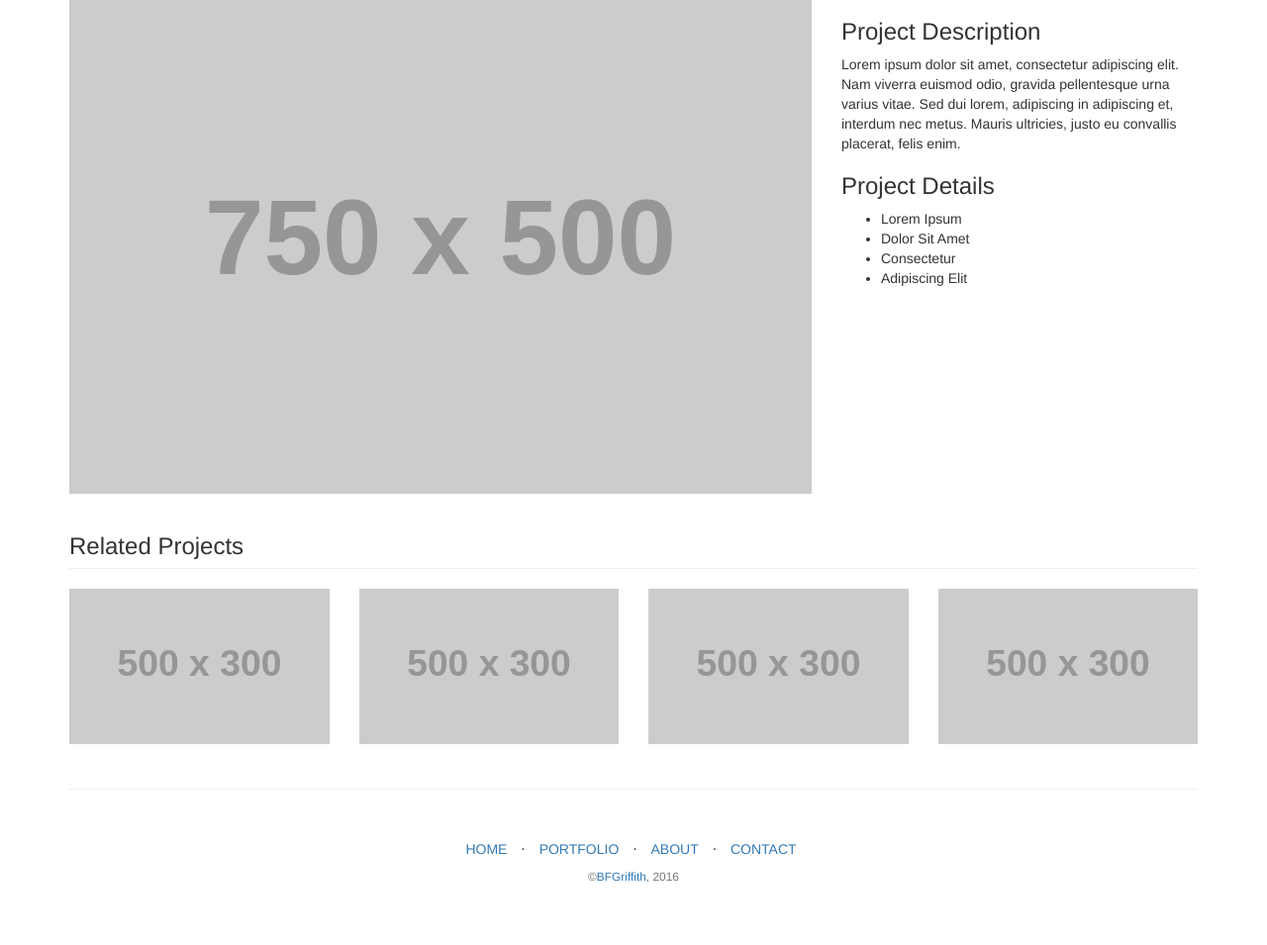
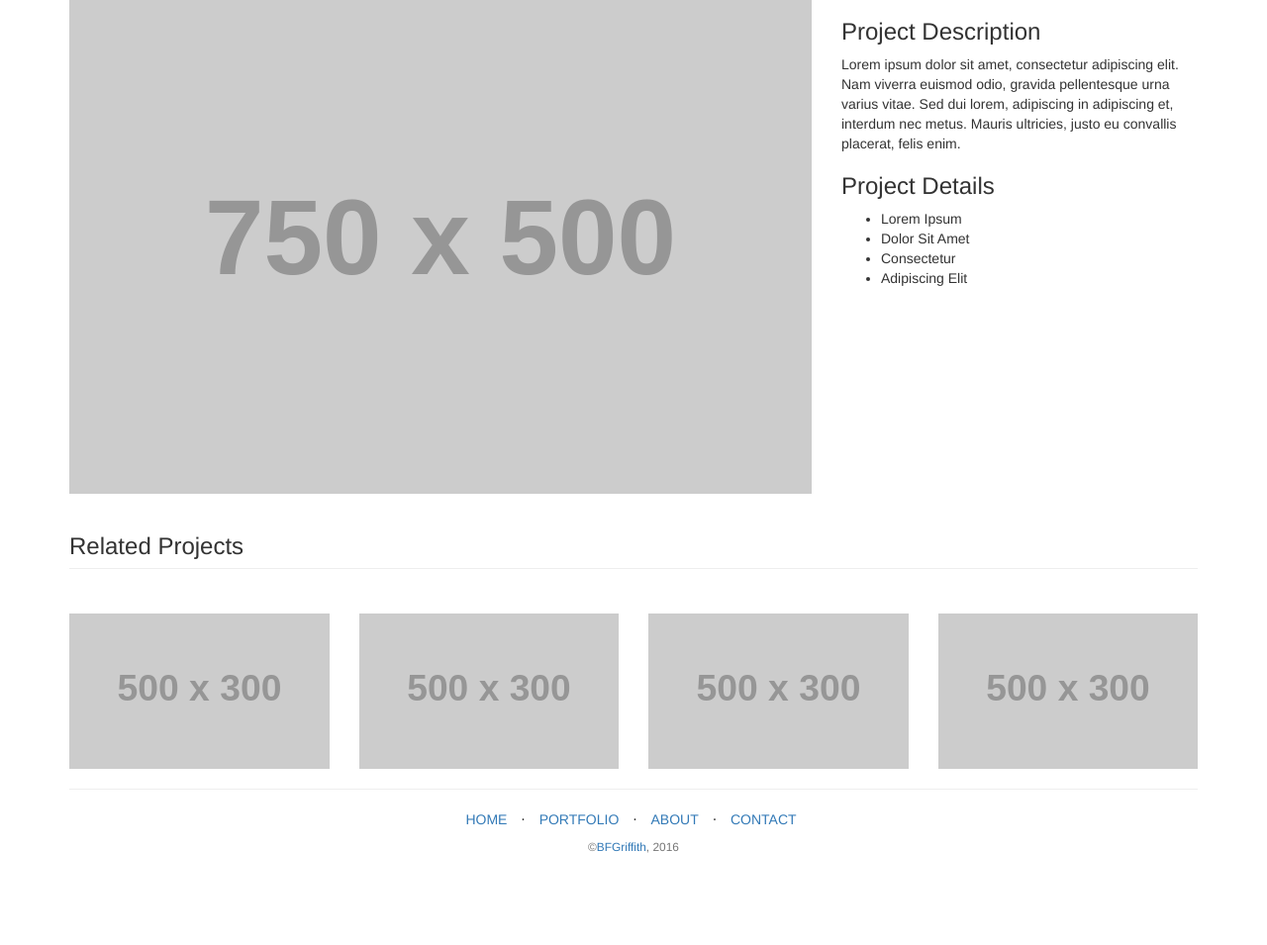
Before and after one commit to BFGriffith/BFGriffith-portfolio, a PHP site: page /portfolio.html in a window 1280 px wide. Shown: the part 181-1136 px from the top of the page at 99% size. After the commit the page ends 1043 px from the top, so only its background shows below. Run offline with PHP 8.4, Linux system fonts and the light colour scheme; grey boxes labelled with a size stand in for pictures from a placeholder-image service; some libraries are stand-ins or nearby versions.

Commit message:
added some css animations to portfolio-page Related Projects, but still working out some margin issues

```diff
--- a/css/portfolio-item.css
+++ b/css/portfolio-item.css
@@ -5,13 +5,108 @@
  */
 
 body {
-    padding-top: 70px; /* Required padding for .navbar-fixed-top. Remove if using .navbar-static-top. Change if height of navigation changes. */
+  padding-top: 70px;
+  /* Required padding for .navbar-fixed-top. Remove if using .navbar-static-top. Change if height of navigation changes. */
+}
+footer {
+  margin: 0;
 }
 
-.portfolio-item {
-    margin-bottom: 25px;
+/* CUSTOM http://tympanus.net/codrops/2011/11/02/original-hover-effects-with-css3/ */
+
+.project_thumbnail {
+  /*width: 490px;
+  height: 290px;*/
+  /*margin: 10px;*/
+  float: left;
+  /*border: 10px solid #fff;*/
+  overflow: hidden;
+  position: relative;
+  text-align: center;
+  /*box-shadow: 1px 1px 2px #e6e6e6;*/
+  cursor: pointer;
+  margin-top: 25px;
+  /*margin-bottom: 25px;*/
+  /*background: #fff url(../images/bgimg.jpg) no-repeat center center*/
 }
-
-footer {
-    margin: 50px 0;
+.project_thumbnail .mask, .project_thumbnail .content {
+  width: 100%;
+  height: 100%;
+  position: absolute;
+  overflow: hidden;
+  top: 0;
+  left: 0;
 }
+.project_thumbnail img {
+  display: block;
+  position: relative
+}
+.project_thumbnail h4 {
+  /*text-transform: uppercase;*/
+  color: #fff;
+  text-align: center;
+  position: relative;
+  font-size: 1.25em;
+  padding: 5px;
+  background: rgba(0, 0, 0, 0.8);
+  margin: 20px 0 0 0
+}
+.project_thumbnail p {
+  font-family: "Lato", "Helvetica Neue", Helvetica, Arial, sans-serif;
+  font-style: italic;
+  font-size: 12px;
+  position: relative;
+  color: #fff;
+  /*padding: 10px 20px 20px;*/
+  text-align: center
+}
+.project_thumbnail button.P_info {
+  display: inline-block;
+  text-decoration: none;
+  padding: 7px 14px;
+  background: #000;
+  color: #fff;
+  text-transform: uppercase;
+  box-shadow: 0 0 1px #000
+}
+.project_thumbnail button.P_info:hover {
+  box-shadow: 0 0 5px #000
+}
+.P_thumbnail_animation img {
+  transition: all 0.2s ease-in;
+}
+.P_thumbnail_animation .mask {
+  background-color: rgba(0, 0, 0, 0.6);
+  opacity: 0;
+  transform: translate(460px, -100px) rotate(180deg);
+  transition: all 0.2s 0.4s ease-in-out;
+}
+.P_thumbnail_animation h4 {
+  transform: translateY(-100px);
+  transition: all 0.2s ease-in-out;
+}
+.P_thumbnail_animation p {
+  transform: translateX(300px) rotate(90deg);
+  transition: all 0.2s ease-in-out;
+}
+.P_thumbnail_animation button.info {
+  transform: translateY(-200px);
+  transition: all 0.2s ease-in-out;
+}
+.P_thumbnail_animation:hover .mask {
+  opacity: 1;
+  transition-delay: 0s;
+  transform: translate(0px, 0px);
+}
+.P_thumbnail_animation:hover h4 {
+  transform: translateY(0px);
+  transition-delay: 0.5s;
+}
+.P_thumbnail_animation:hover p {
+  transform: translateX(0px) rotate(0deg);
+  transition-delay: 0.4s;
+}
+.P_thumbnail_animation:hover button.info {
+  transform: translateY(0px);
+  transition-delay: 0.3s;
+}
--- a/portfolio.html
+++ b/portfolio.html
@@ -77,7 +77,7 @@
     </div>
     <!-- /.row -->
 
-        <!-- Portfolio Item Row -->
+    <!-- Featured Portfolio Item ROW -->
     <div class="row">
 
       <div class="col-md-8">
@@ -99,35 +99,59 @@
     </div>
     <!-- /.row -->
 
-        <!-- Related Projects Row -->
+    <!-- Related Projects ROW -->
     <div class="row">
 
-            <div class="col-lg-12">
+      <div class="col-lg-12" id="RelatedProjectsHeader">
         <h3 class="page-header">Related Projects</h3>
       </div>
 
-            <div class="col-sm-3 col-xs-6">
+      <div class="col-sm-3 col-xs-6 project_thumbnail P_thumbnail_animation">
         <a href="#">
           <img class="img-responsive portfolio-item" src="http://placehold.it/500x300" alt="">
+          <div class="mask">
+            <h4>Project-Name</h4>
+            <p>project description</p>
+            <button type="button" class="btn btn-inverse btn-xs P_info">READ MORE</button>
+          </div>
         </a>
+
       </div>
 
-            <div class="col-sm-3 col-xs-6">
+      <div class="col-sm-3 col-xs-6 project_thumbnail P_thumbnail_animation">
         <a href="#">
           <img class="img-responsive portfolio-item" src="http://placehold.it/500x300" alt="">
+          <div class="mask">
+            <h4>Project-Name</h4>
+            <p>project description</p>
+            <button type="button" class="btn btn-inverse btn-xs P_info">READ MORE</button>
+          </div>
         </a>
+
       </div>
 
-            <div class="col-sm-3 col-xs-6">
+      <div class="col-sm-3 col-xs-6 project_thumbnail P_thumbnail_animation">
         <a href="#">
           <img class="img-responsive portfolio-item" src="http://placehold.it/500x300" alt="">
+          <div class="mask">
+            <h4>Project-Name</h4>
+            <p>project description</p>
+            <button type="button" class="btn btn-inverse btn-xs P_info">READ MORE</button>
+          </div>
         </a>
+
       </div>
 
-            <div class="col-sm-3 col-xs-6">
+      <div class="col-sm-3 col-xs-6 project_thumbnail P_thumbnail_animation">
         <a href="#">
           <img class="img-responsive portfolio-item" src="http://placehold.it/500x300" alt="">
+          <div class="mask">
+            <h4>Project-Name</h4>
+            <p>project description</p>
+            <button type="button" class="btn btn-inverse btn-xs P_info">READ MORE</button>
+          </div>
         </a>
+
       </div>
 
     </div>
```
Lines whose indentation alone changed are shown as unchanged.
